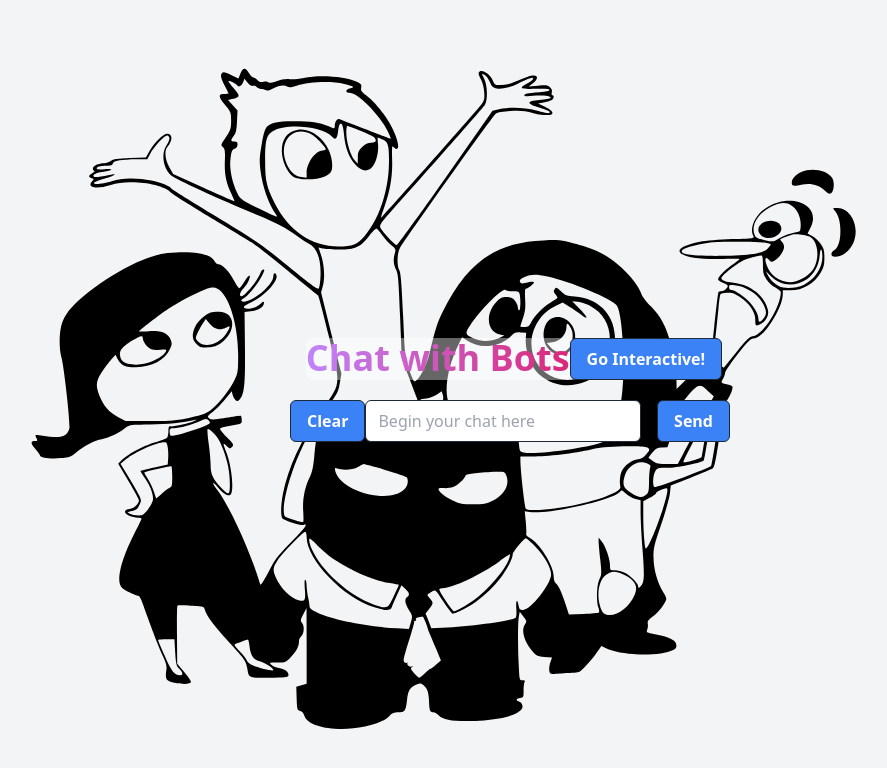
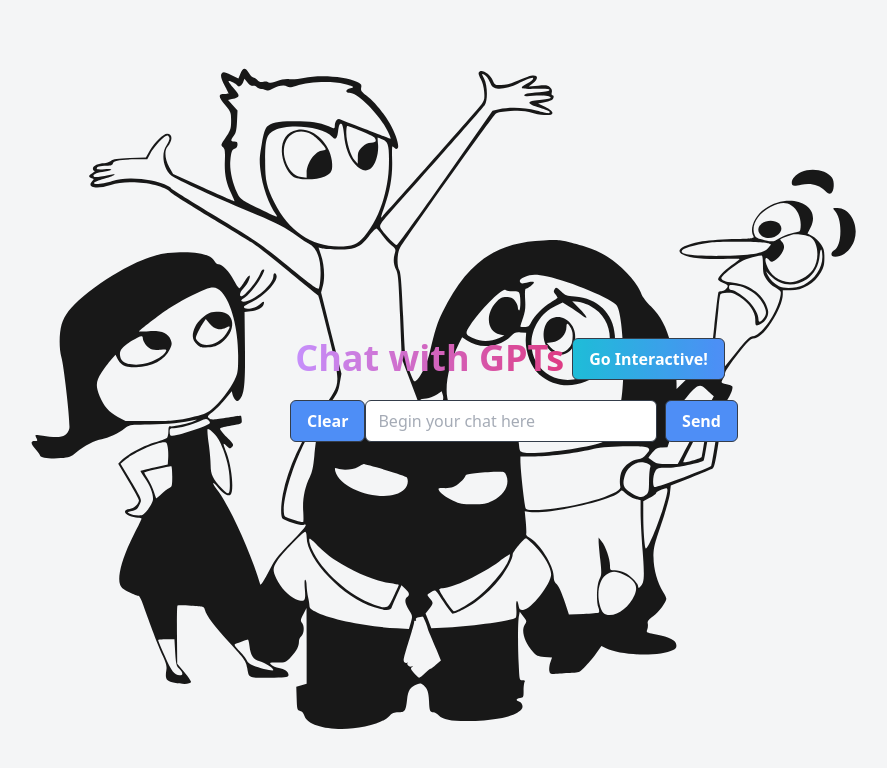
Before and after one commit to tykhiev/chat-ai, a React (Vite) app: page / in a window 1280 px wide. Shown: the top 768 px of the page, without its empty margins (126-1013 px from the left). Built offline with nearby package versions, Linux system fonts and the light colour scheme.

Commit message:
text modded

```diff
--- a/src/components/Chat.css
+++ b/src/components/Chat.css
@@ -4,4 +4,5 @@
     background-position: center;
     width: 100vw;
     height: 100vh;
+    opacity: 90%;
     }
--- a/src/components/Chat.tsx
+++ b/src/components/Chat.tsx
@@ -88,14 +88,14 @@ const Chat: React.FC = () => {
   return (
     <div className="bg-svg flex flex-col items-center justify-center min-h-screen bg-gray-100 overflow-x-hidden">
       <div className="flex justify-items-center">
-        <div className="bg-white bg-opacity-40 rounded-md">
+        <div>
           <h1 className="text-3xl md:text-4xl font-extrabold text-transparent bg-clip-text bg-gradient-to-r from-purple-400 to-pink-600">
-            Chat with Bots
+            Chat with GPTs
           </h1>
         </div>
         <Link
           to="/interactive"
-          className="mx-auto px-4 py-2 rounded-md bg-blue-500 text-white font-bold border border-gray-800 mb-2 md:mb-0"
+          className="mx-2 px-4 py-2 rounded-md bg-gradient-to-r from-cyan-500 to-blue-500 text-white font-bold border border-gray-800 mb-2 md:mb-0"
         >
           Go Interactive!
         </Link>
@@ -143,7 +143,7 @@ const Chat: React.FC = () => {
           />
           <button
             type="submit"
-            className="mx-2 px-4 py-2 h-auto rounded-md bg-blue-500 text-white font-bold border border-gray-800"
+            className="px-4 rounded-md bg-blue-500 text-white font-bold border border-gray-800"
           >
             Send
           </button>
--- a/src/components/ChatInteractive.tsx
+++ b/src/components/ChatInteractive.tsx
@@ -86,7 +86,7 @@ const ChatInteractive: React.FC = () => {
         </h1>
         <Link
           to="/"
-          className="mx-2 px-2 py-2 rounded-md bg-blue-500 text-white font-bold border border-gray-800 mb-2 md:mb-0"
+          className="mx-2 px-4 py-2 rounded-md bg-gradient-to-r from-cyan-500 to-blue-500 text-white font-bold border border-gray-800 mb-2 md:mb-0"
         >
           Go Back Normal
         </Link>
```
